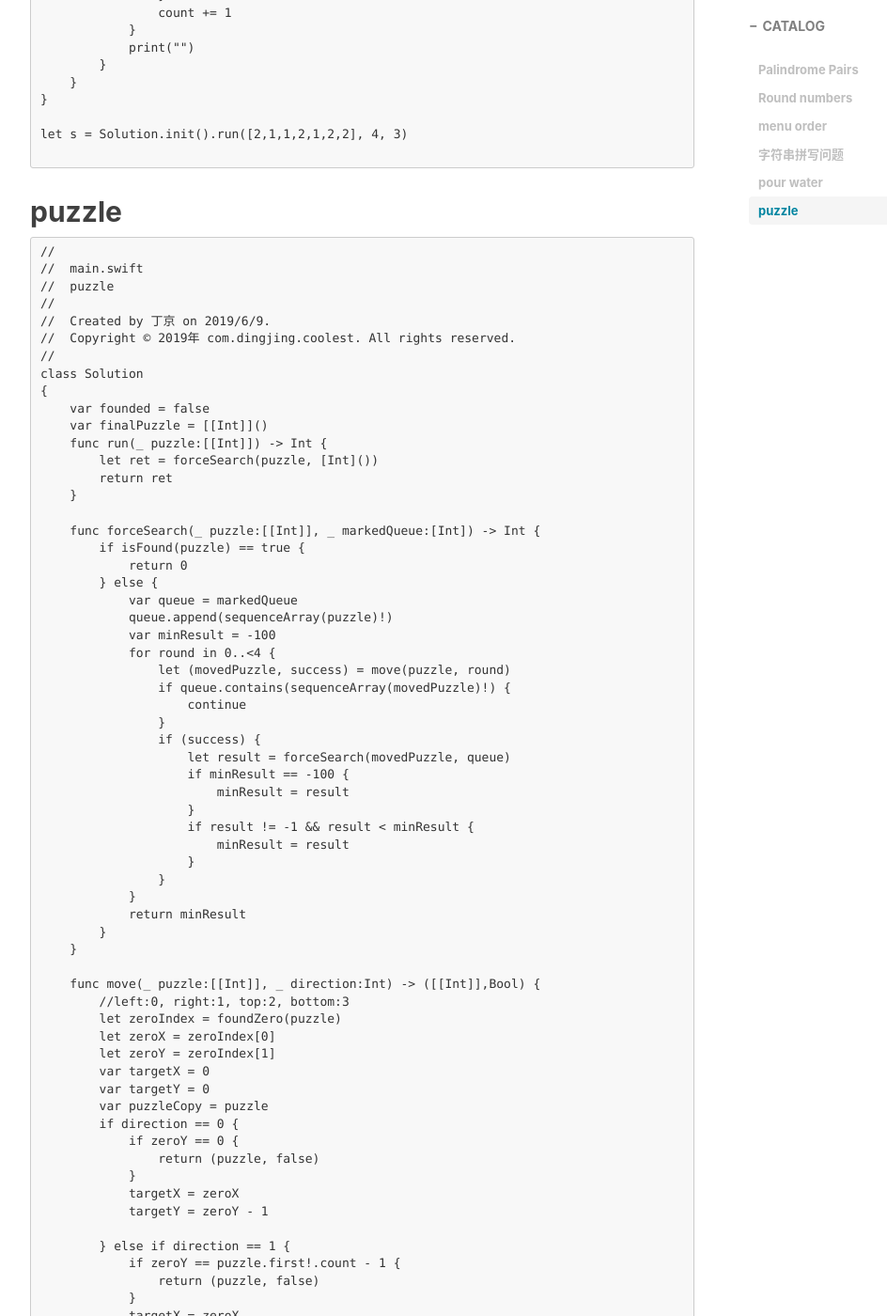
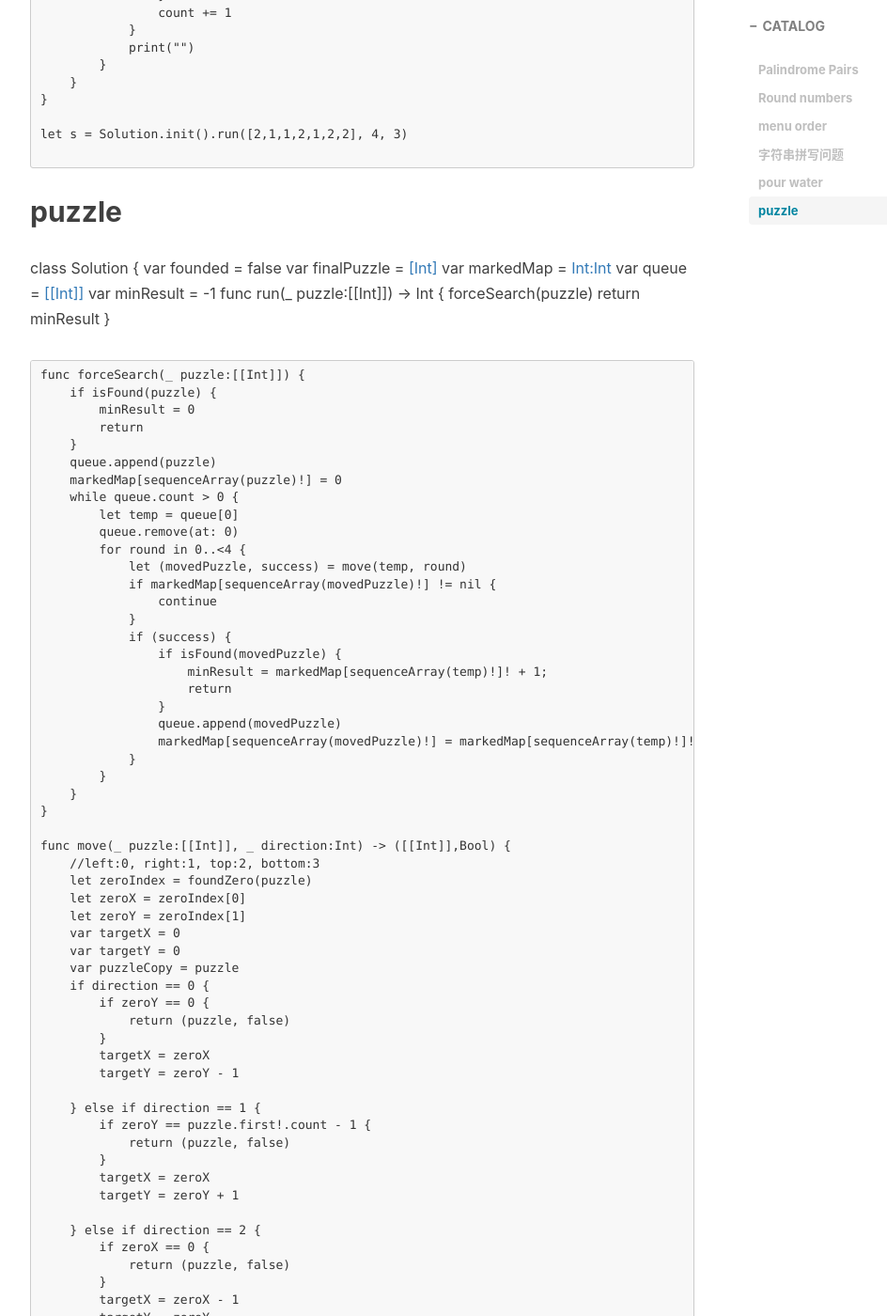
Before and after one commit to dingjingpisces2015/dingjingpisces2015.github.io, a Jekyll site: the page built from _posts/2019-05-16-Airbnb刷题总结.md, in a window 1280 px wide and 1400 px high, scrolled down 5858 px. Shown: the whole window at 94% size, without its empty margins (233-1177 px from the left). Built offline with Jekyll 4.4.1, drawn with Linux system fonts in a browser that asks for light colours; nearby versions of some CDN libraries; comment, search, counter and statistics services are not loaded; some of the changed text lies outside the part shown.

Commit message:
change to bfs

````diff
--- a/_posts/2019-05-16-Airbnb刷题总结.md
+++ b/_posts/2019-05-16-Airbnb刷题总结.md
@@ -302,46 +302,42 @@ let s = Solution.init().run([2,1,1,2,1,2,2], 4, 3)
 
 ## puzzle
 
-```
-//
-//  main.swift
-//  puzzle
-//
-//  Created by 丁京 on 2019/6/9.
-//  Copyright © 2019年 com.dingjing.coolest. All rights reserved.
-//
 class Solution
 {
     var founded = false
     var finalPuzzle = [[Int]]()
+    var markedMap = [Int:Int]()
+    var queue = [[[Int]]]()
+    var minResult = -1
     func run(_ puzzle:[[Int]]) -> Int {
-        let ret = forceSearch(puzzle, [Int]())
-        return ret
+        forceSearch(puzzle)
+        return minResult
     }
 
-    func forceSearch(_ puzzle:[[Int]], _ markedQueue:[Int]) -> Int {
-        if isFound(puzzle) == true {
-            return 0
-        } else {
-            var queue = markedQueue
-            queue.append(sequenceArray(puzzle)!)
-            var minResult = -100
+    func forceSearch(_ puzzle:[[Int]]) {
+        if isFound(puzzle) {
+            minResult = 0
+            return
+        }
+        queue.append(puzzle)
+        markedMap[sequenceArray(puzzle)!] = 0
+        while queue.count > 0 {
+            let temp = queue[0]
+            queue.remove(at: 0)
             for round in 0..<4 {
-                let (movedPuzzle, success) = move(puzzle, round)
-                if queue.contains(sequenceArray(movedPuzzle)!) {
+                let (movedPuzzle, success) = move(temp, round)
+                if markedMap[sequenceArray(movedPuzzle)!] != nil {
                     continue
                 }
                 if (success) {
-                    let result = forceSearch(movedPuzzle, queue)
-                    if minResult == -100 {
-                        minResult = result
+                    if isFound(movedPuzzle) {
+                        minResult = markedMap[sequenceArray(temp)!]! + 1;
+                        return
                     }
-                    if result != -1 && result < minResult {
-                        minResult = result
-                    }
+                    queue.append(movedPuzzle)
+                    markedMap[sequenceArray(movedPuzzle)!] = markedMap[sequenceArray(temp)!]! + 1;
                 }
             }
-            return minResult
         }
     }
 
@@ -442,5 +438,6 @@ class Solution
 }
 
 let s = Solution.init()
-print(s.run([[1,2,3],[4,0,5]]))
+print(s.run([[4,0,3],[2,1,5]]))
+
 ```
````
